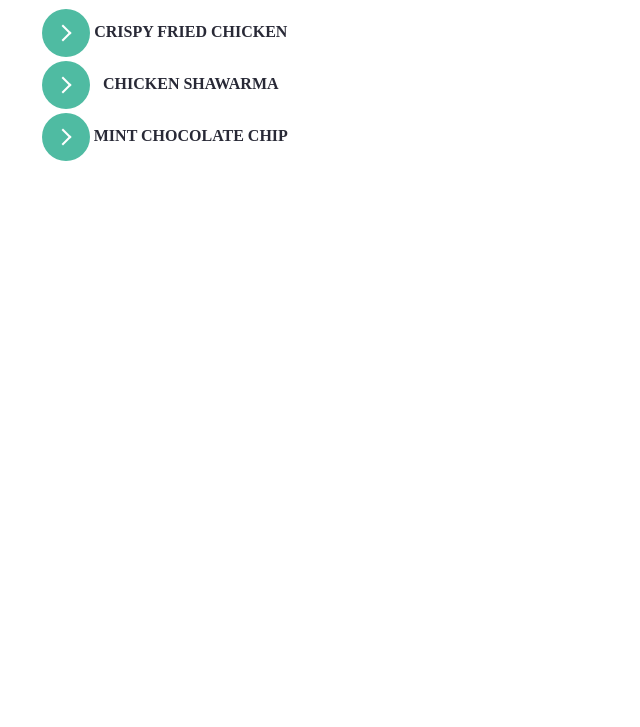
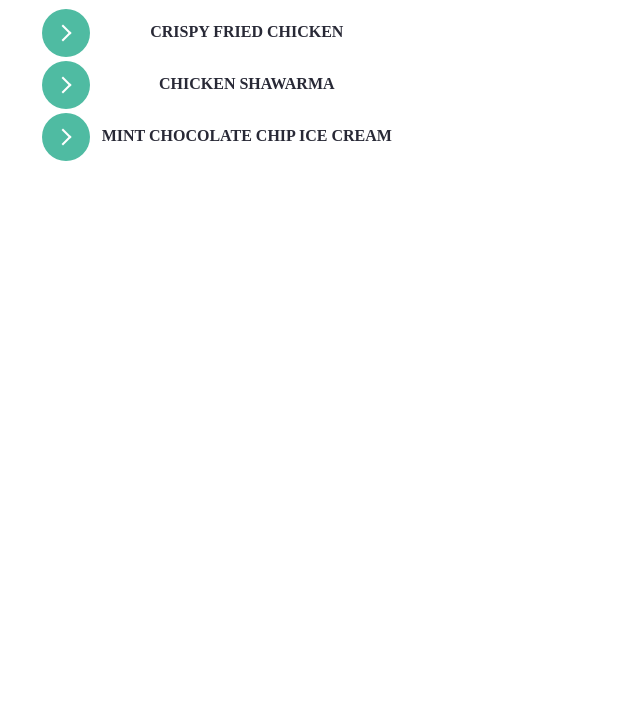
Before and after one commit to Ya-dola/odin-recipes, a website built with Parcel: page index.html in a window 1280 px wide. Shown: the part 73-800 px from the top of the page, without its empty margins (0-640 px from the left). Built offline with nearby package versions, Linux system fonts and the light colour scheme.

Commit message:
Fix Visual Bugs in CSS

```diff
--- a/css/cssCustom.css
+++ b/css/cssCustom.css
@@ -42,7 +42,7 @@ button.nav {
 }
 
 button.nav.item {
-  width: 17rem;
+  width: 24rem;
   height: auto;
 }
 
--- a/index.html
+++ b/index.html
@@ -49,7 +49,7 @@
       <span class="circle" aria-hidden="true">
         <span class="icon arrow"></span>
       </span>
-      <span class="button-text">Mint Chocolate Chip</span>
+      <span class="button-text">Mint Chocolate Chip Ice Cream</span>
     </button>
   </li>
 </ul>
```
